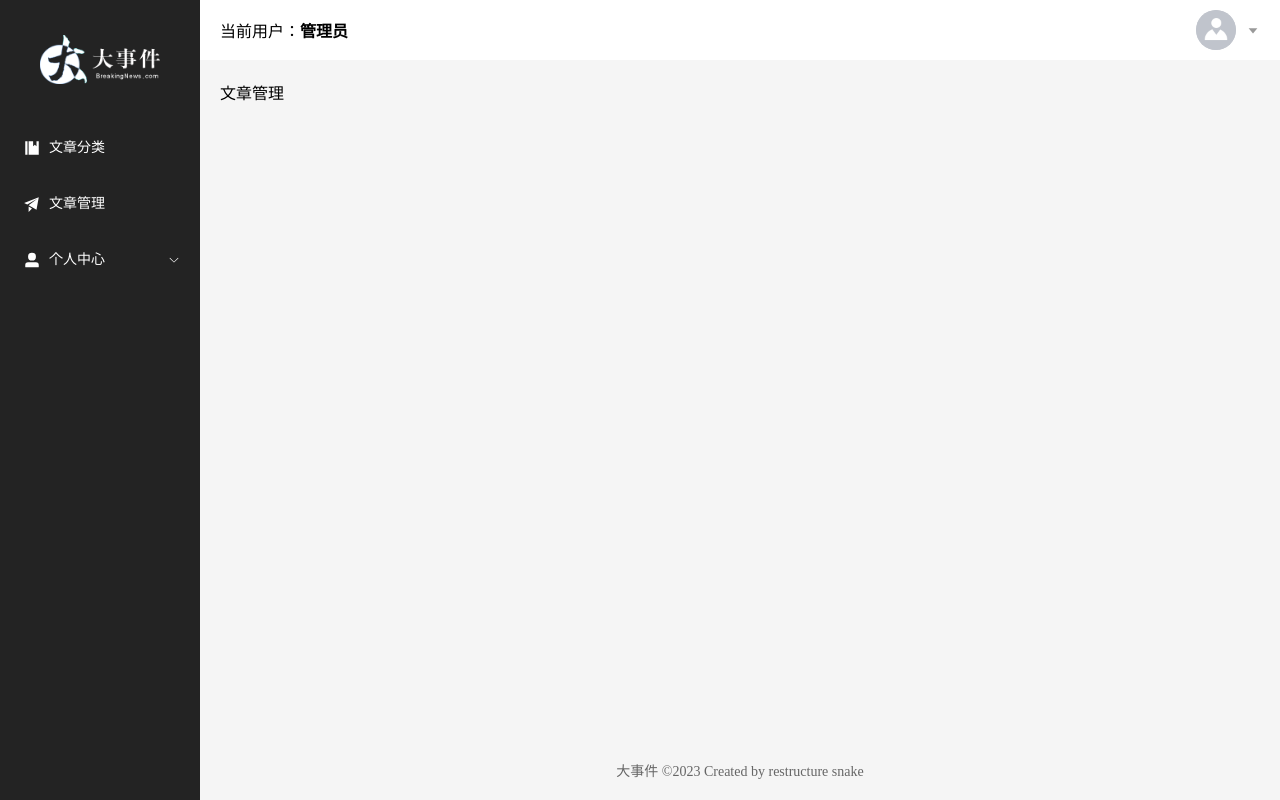
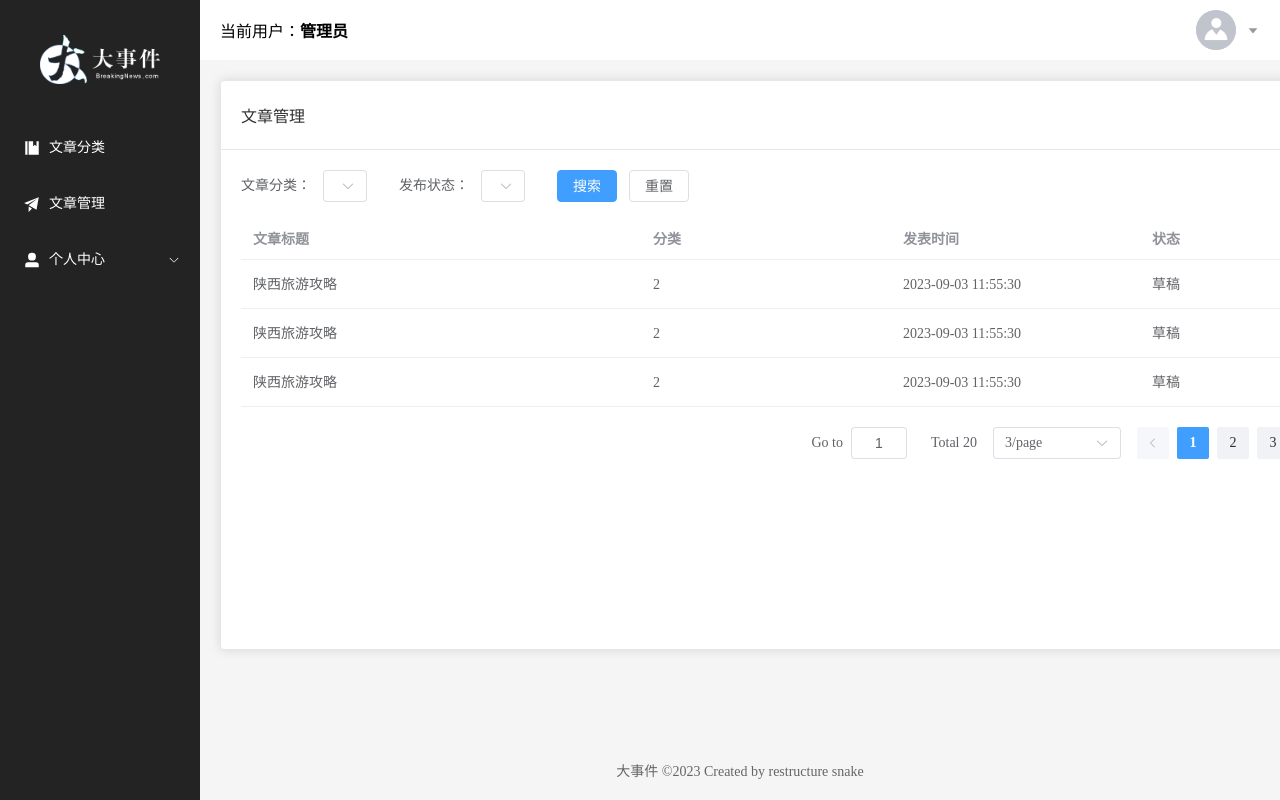
Before and after one commit to AloneBlackCat/Big-Incident-UI, a Vue app: page /article/manage in a window 1280 px wide. Built offline with nearby package versions, Linux system fonts and the light colour scheme.

Commit message:
文章分类页面操作的完善

```diff
--- a/src/api/category.js
+++ b/src/api/category.js
@@ -5,6 +5,16 @@ export const categoryListService = () => {
     return request.get('/category')
 }
 
-export const addCategoryService = (value) => {
-    return request.post('/category',value)
+
+export const addCategoryService = (data) => {
+    return request.post('/category',data)
 }
+
+export const updateCategoryService = (data) => {
+    return request.put('/category',data)
+}
+
+
+export const deleteCategoryService = (id) => {
+    return request.delete(`/category?id=${id}`)
+}
--- a/src/main.js
+++ b/src/main.js
@@ -4,7 +4,7 @@ import { createApp } from 'vue'
 import ElementPlus from 'element-plus'
 import 'element-plus/dist/index.css'
 // 路由
-import router from '@/router/index.js'
+import router from '@/router'
 // pinia
 import { createPinia } from 'pinia'
 import { createPersistedState } from 'pinia-persistedstate-plugin'
--- a/src/utils/request.js
+++ b/src/utils/request.js
@@ -1,7 +1,7 @@
 import axios from "axios"
 import {ElMessage} from "element-plus"
 import { useTokenStore } from "@/stores/token.js"
-import { useRouter } from 'vue-router'
+import router from '@/router'
 // 记录公共的前缀
 const baseURL = "/api";
 const instance = axios.create({baseURL});
@@ -23,17 +23,18 @@ instance.interceptors.request.use(
 instance.interceptors.response.use(
     (result) => {
         if (result.data.code === 0) {
-            return result
+            return result.data
         }
         ElMessage.error({message: result.data.message ? result.data.message : '服务异常'});
         return Promise.reject(result.data)
     },
      (error) => {
-        if (error.data.code === 401) {
+        if (error.response.status === 401) {
             ElMessage.error('请先登录')
-            useRouter().push('/login')
+            router.push('/login')
+        } else {
+            ElMessage.error({message: "服务异常"});
         }
-        ElMessage.error({message: "服务异常"});
         // 异步状态转换为失败的状态
         return Promise.reject(error);
     }
--- a/src/views/Login.vue
+++ b/src/views/Login.vue
@@ -52,7 +52,7 @@ const route = useRouter();
 const tokenStore = useTokenStore();
 const login = async () => {
   let result = await userLoginService(registerData);
-  ElMessage.success({message: result.data.message ? result.data.message : "登录成功"})
+  ElMessage.success({message: result.message ? result.message : "登录成功"})
   tokenStore.setToken(result.data)
   await route.push('/')
 }
--- a/src/views/article/ArticleCategory.vue
+++ b/src/views/article/ArticleCategory.vue
@@ -1,25 +1,26 @@
 <script setup>
 import {Edit, Delete} from '@element-plus/icons-vue'
 import {reactive, ref} from 'vue'
-import {addCategoryService, categoryListService} from '@/api/category.js'
-import {ElMessage} from "element-plus";
+import {addCategoryService, categoryListService, deleteCategoryService, updateCategoryService} from '@/api/category.js'
+import {ElMessage, ElMessageBox} from "element-plus";
 
 const categories = reactive([
   {
-    "id": 3,
-    "categoryName": "美食",
-    "categoryAlias": "my",
-    "createTime": "2023-09-02 12:06:59",
-    "updateTime": "2023-09-02 12:06:59"
+    id: 3,
+    categoryName: "美食",
+    categoryAlias: "my",
+    createTime: "2023-09-02 12:06:59",
+    updateTime: "2023-09-02 12:06:59"
   }
 ])
 
 const getCategories = async () => {
+  // 重置列表
+  categories.length = 0
   let result = await categoryListService()
-  Object.assign(categories, result.data.data)
+  // 重新赋值
+  Object.assign(categories, result.data)
 }
-
-getCategories()
 
 // 设置弹层
 const dialogVisible = ref(false)
@@ -43,20 +44,58 @@ const clearData = () => {
   dialogVisible.value = false
   // 清空数据
   Object.assign(categoryData, {
-    "categoryName" : '',
-    "categoryAlias" : ''})
+    id: null,
+    categoryName: '',
+    categoryAlias : ''})
 
 }
 
+getCategories()
 // 添加分类
-const add = async () => {
+const addOrUpdate = async () => {
+  let result
+  if (categoryData.id === null || categoryData.id === undefined) {
   // 得到返回结果
-  let result = await addCategoryService(categoryData)
-  ElMessage.success(result.data.message? result.data.message : '添加成功')
+    result = await addCategoryService(categoryData)
+  } else {
+    result = await updateCategoryService(categoryData)
+  }
+  ElMessage.success(result.message? result.message : '添加成功')
   // 关闭弹层
   dialogVisible.value = false
+  // 清空数据
+  clearData()
   // 重新加载数据
   await getCategories()
+}
+
+const editCategory = (row) => {
+  Object.assign(categoryData, {
+    id: row.id,
+    categoryName: row.categoryName,
+    categoryAlias : row.categoryAlias
+  })
+  dialogVisible.value = true
+}
+
+const delCategory = (id) => {
+  ElMessageBox.confirm(
+      '是否要删除该分类?',
+      'Warning',
+      {
+        confirmButtonText: '是的',
+        cancelButtonText: '取消',
+        type: 'warning',
+      }
+  )
+      .then(async () => {
+        let result = await deleteCategoryService(id)
+        ElMessage.success(result.message? result.message : '删除成功')
+        await getCategories()
+      })
+      .catch(() => {
+        ElMessage.info( '取消删除')
+      })
 }
 
 </script>
@@ -76,8 +115,8 @@ const add = async () => {
       <el-table-column label="分类别名" prop="categoryAlias"></el-table-column>
       <el-table-column label="操作" width="100">
         <template #default="{ row }">
-          <el-button :icon="Edit" circle plain type="primary"></el-button>
-          <el-button :icon="Delete" circle plain type="danger"></el-button>
+          <el-button :icon="Edit" circle plain type="primary" @click="editCategory(row)"></el-button>
+          <el-button :icon="Delete" circle plain type="danger" @click="delCategory(row.id)"></el-button>
         </template>
       </el-table-column>
       <template #empty>
@@ -104,7 +143,7 @@ const add = async () => {
     </el-form>
     <template #footer>
         <span class="dialog-footer">
-          <el-button type="primary" @click="add">确定</el-button>
+          <el-button type="primary" @click="addOrUpdate">确定</el-button>
           <el-button @click="clearData" >取消</el-button>
         </span>
     </template>
@@ -114,6 +153,7 @@ const add = async () => {
 <style lang="scss" scoped>
 .page-container {
   min-height: 100%;
+  max-width: 90%;
   box-sizing: border-box;
 
   .header {
--- a/src/views/article/ArticleManage.vue
+++ b/src/views/article/ArticleManage.vue
@@ -1,3 +1,155 @@
+<script setup>
+import {
+  Edit,
+  Delete
+} from '@element-plus/icons-vue'
+
+import { ref,reactive } from 'vue'
+
+//文章分类数据模型
+const categories = reactive([
+  {
+    "id": 3,
+    "categoryName": "美食",
+    "categoryAlias": "my",
+    "createTime": "2023-09-02 12:06:59",
+    "updateTime": "2023-09-02 12:06:59"
+  },
+  {
+    "id": 4,
+    "categoryName": "娱乐",
+    "categoryAlias": "yl",
+    "createTime": "2023-09-02 12:08:16",
+    "updateTime": "2023-09-02 12:08:16"
+  },
+  {
+    "id": 5,
+    "categoryName": "军事",
+    "categoryAlias": "js",
+    "createTime": "2023-09-02 12:08:33",
+    "updateTime": "2023-09-02 12:08:33"
+  }
+])
+
+//用户搜索时选中的分类id
+const categoryId=ref('')
+
+//用户搜索时选中的发布状态
+const state=ref('')
+
+//文章列表数据模型
+const articles = reactive([
+  {
+    "id": 5,
+    "title": "陕西旅游攻略",
+    "content": "兵马俑,华清池,法门寺,华山...爱去哪去哪...",
+    "coverImg": "https://big-event-gwd.oss-cn-beijing.aliyuncs.com/9bf1cf5b-1420-4c1b-91ad-e0f4631cbed4.png",
+    "state": "草稿",
+    "categoryId": 2,
+    "createTime": "2023-09-03 11:55:30",
+    "updateTime": "2023-09-03 11:55:30"
+  },
+  {
+    "id": 5,
+    "title": "陕西旅游攻略",
+    "content": "兵马俑,华清池,法门寺,华山...爱去哪去哪...",
+    "coverImg": "https://big-event-gwd.oss-cn-beijing.aliyuncs.com/9bf1cf5b-1420-4c1b-91ad-e0f4631cbed4.png",
+    "state": "草稿",
+    "categoryId": 2,
+    "createTime": "2023-09-03 11:55:30",
+    "updateTime": "2023-09-03 11:55:30"
+  },
+  {
+    "id": 5,
+    "title": "陕西旅游攻略",
+    "content": "兵马俑,华清池,法门寺,华山...爱去哪去哪...",
+    "coverImg": "https://big-event-gwd.oss-cn-beijing.aliyuncs.com/9bf1cf5b-1420-4c1b-91ad-e0f4631cbed4.png",
+    "state": "草稿",
+    "categoryId": 2,
+    "createTime": "2023-09-03 11:55:30",
+    "updateTime": "2023-09-03 11:55:30"
+  },
+])
+
+//分页条数据模型
+const pageNum = ref(1)//当前页
+const total = ref(20)//总条数
+const pageSize = ref(3)//每页条数
+
+//当每页条数发生了变化，调用此函数
+const onSizeChange = (size) => {
+  pageSize.value = size
+}
+//当前页码发生变化，调用此函数
+const onCurrentChange = (num) => {
+  pageNum.value = num
+}
+</script>
 <template>
-    文章管理
+  <el-card class="page-container">
+    <template #header>
+      <div class="header">
+        <span>文章管理</span>
+        <div class="extra">
+          <el-button type="primary">添加文章</el-button>
+        </div>
+      </div>
+    </template>
+    <!-- 搜索表单 -->
+    <el-form inline>
+      <el-form-item label="文章分类：">
+        <el-select placeholder="请选择" v-model="categoryId">
+          <el-option
+              v-for="c in categories"
+              :key="c.id"
+              :label="c.categoryName"
+              :value="c.id">
+          </el-option>
+        </el-select>
+      </el-form-item>
+
+      <el-form-item label="发布状态：">
+        <el-select placeholder="请选择" v-model="state">
+          <el-option label="已发布" value="已发布"></el-option>
+          <el-option label="草稿" value="草稿"></el-option>
+        </el-select>
+      </el-form-item>
+      <el-form-item>
+        <el-button type="primary">搜索</el-button>
+        <el-button>重置</el-button>
+      </el-form-item>
+    </el-form>
+    <!-- 文章列表 -->
+    <el-table :data="articles" style="width: 100%">
+      <el-table-column label="文章标题" width="400" prop="title"></el-table-column>
+      <el-table-column label="分类" prop="categoryId"></el-table-column>
+      <el-table-column label="发表时间" prop="createTime"> </el-table-column>
+      <el-table-column label="状态" prop="state"></el-table-column>
+      <el-table-column label="操作" width="100">
+        <template #default="{ row }">
+          <el-button :icon="Edit" circle plain type="primary"></el-button>
+          <el-button :icon="Delete" circle plain type="danger"></el-button>
+        </template>
+      </el-table-column>
+      <template #empty>
+        <el-empty description="没有数据" />
+      </template>
+    </el-table>
+    <!-- 分页条 -->
+    <el-pagination v-model:current-page="pageNum" v-model:page-size="pageSize" :page-sizes="[3, 5 ,10, 15]"
+                   layout="jumper, total, sizes, prev, pager, next" background :total="total" @size-change="onSizeChange"
+                   @current-change="onCurrentChange" style="margin-top: 20px; justify-content: flex-end" />
+  </el-card>
 </template>
+<style lang="scss" scoped>
+.page-container {
+  min-height: 100%;
+  box-sizing: border-box;
+
+  .header {
+    display: flex;
+    align-items: center;
+    justify-content: space-between;
+  }
+}
+</style>
```
